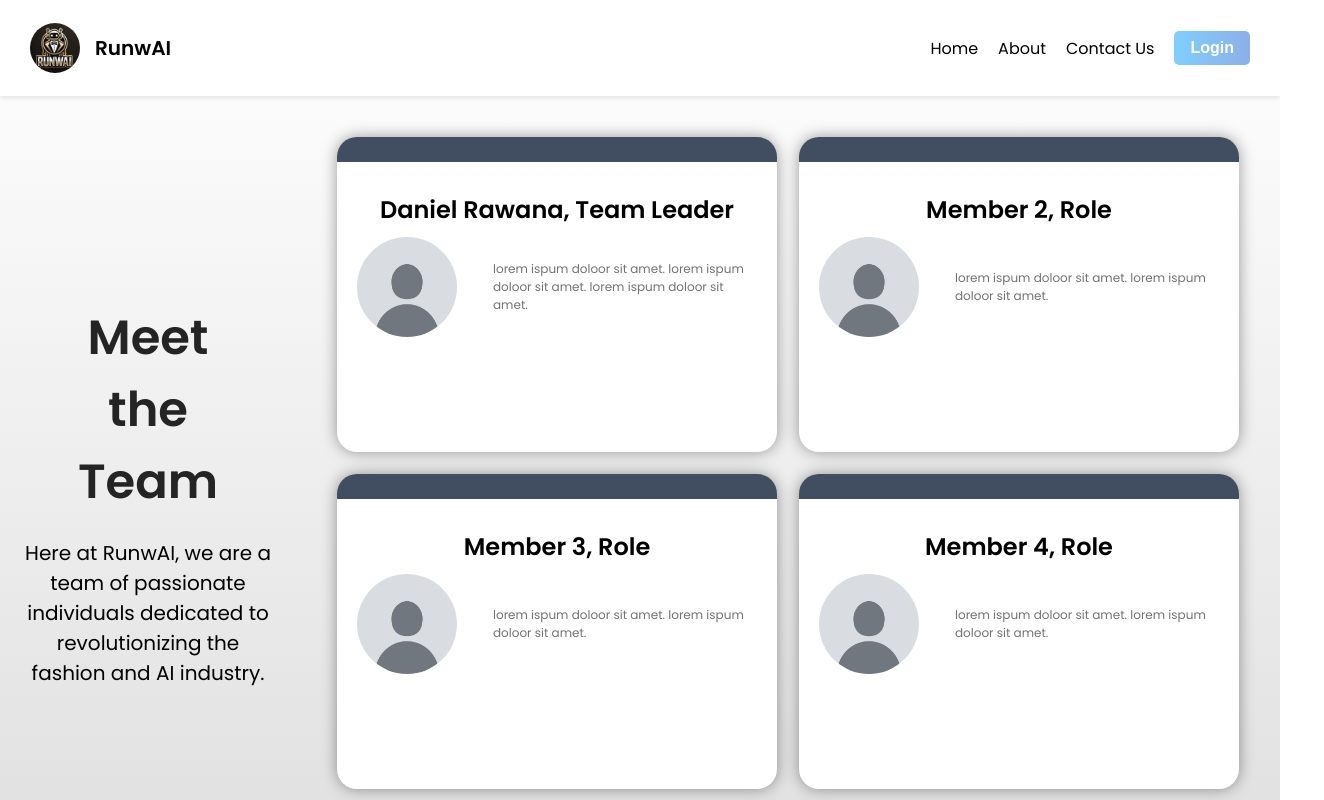
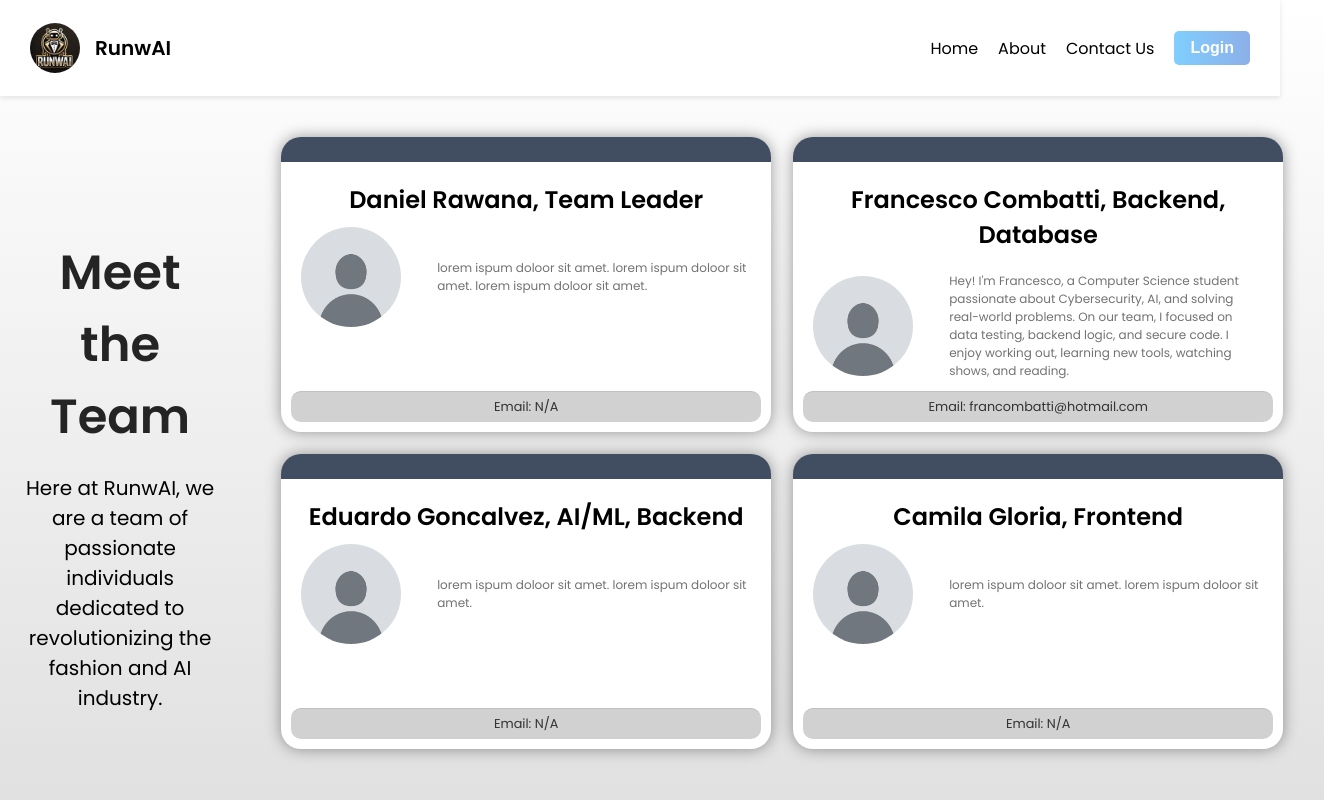
Before and after one commit to daniel-rawana/outfit-ai, a React (Create React App) app in the folder frontend/: page /contact in a window 1280 px wide. Shown: the top 800 px of the page, 1324 px wide, since content can reach past the window. Built offline with nearby package versions, Linux system fonts and the light colour scheme.

Commit message:
Updated Contact us to handle emails and personal avatars

```diff
--- a/frontend/src/contact-us.js
+++ b/frontend/src/contact-us.js
@@ -1,7 +1,6 @@
 import React, { useState } from "react";
 import "./styling/contact-us.css";
-import Navbar from "./navbar"; // Ensure Navbar is imported correctly
-import placeholderImg from "./assets/placeholder.jpg"; // Placeholder image path
+import placeholderImg from "./assets/placeholder.jpg"; // Placeholder image path'
 
 const teamMembers = [
    {
@@ -10,107 +9,118 @@ const teamMembers = [
     role: "Team Leader",
     blurb:
       "lorem ispum doloor sit amet. lorem ispum doloor sit amet. lorem ispum doloor sit amet.",
-    img: placeholderImg,
+    img: "daniel.jpg",
+    email: "",
   },
   {
     id: 2,
-    name: "Member 2",
-    role: "Role",
-    blurb: "lorem ispum doloor sit amet. lorem ispum doloor sit amet.",
-    img: placeholderImg,
+    name: "Francesco Combatti",
+    role: "Backend, Database",
+    blurb: "Hey! I'm Francesco, a Computer Science student passionate about Cybersecurity, AI, and solving real-world problems. On our team, I focused on data testing, backend logic, and secure code. I enjoy working out, learning new tools, watching shows, and reading.",
+    img: "francesco.jpg",
+    email: "francombatti@hotmail.com"
   },
   {
     id: 3,
-    name: "Member 3",
-    role: "Role",
+    name: "Eduardo Goncalvez",
+    role: "AI/ML, Backend",
     blurb: "lorem ispum doloor sit amet. lorem ispum doloor sit amet.",
     img: placeholderImg,
   },
   {
     id: 4,
-    name: "Member 4",
-    role: "Role",
+    name: "Camila Gloria",
+    role: "Frontend",
     blurb: "lorem ispum doloor sit amet. lorem ispum doloor sit amet.",
     img: placeholderImg,
   },
   {
     id: 5,
-    name: "Member 5",
-    role: "Role",
+    name: "Christopher Belizaire",
+    role: "Frontend, Database",
     blurb: "lorem ispum doloor sit amet.",
     img: placeholderImg,
   },
   {
     id: 6,
-    name: "Member 6",
-    role: "Role",
+    name: "Kevon Williams",
+    role: "Backend",
     blurb: "lorem ispum doloor sit amet.",
     img: placeholderImg,
   },
   {
     id: 7,
-    name: "Member 7",
-    role: "Role",
+    name: "Miles Weatherspoon",
+    role: "Project Support",
     blurb: "lorem ispum doloor sit amet.",
     img: placeholderImg,
   },
   {
     id: 8,
-    name: "Member 8",
-    role: "Role",
+    name: "Alec Borque",
+    role: "AI/ML, Backend",
     blurb: "lorem ispum doloor sit amet.",
     img: placeholderImg,
   },
   {
     id: 9,
-    name: "Member 9",
-    role: "Role",
+    name: "Alessandra Uribe",
+    role: "Fashion SME, Backend, Database",
     blurb: "lorem ispum doloor sit amet.",
     img: placeholderImg,
   },
   {
     id: 10,
-    name: "Member 10",
-    role: "Role",
+    name: "Laisha Brez",
+    role: "Frontend",
     blurb: "lorem ispum doloor sit amet.",
     img: placeholderImg,
   },
   {
     id: 11,
-    name: "Member 11",
-    role: "Role",
+    name: "Nathan Chen",
+    role: "AI/ML, Backend",
     blurb: "lorem ispum doloor sit amet.",
     img: placeholderImg,
   },
   {
     id: 12,
-    name: "Member 12",
-    role: "Role",
+    name: "Abhiram Bhogi",
+    role: "AI/ML, Backend",
     blurb: "lorem ispum doloor sit amet.",
     img: placeholderImg,
   },
   {
     id: 13,
-    name: "Member 13",
-    role: "Role",
+    name: "Tyler Coy",
+    role: "AI/ML",
     blurb: "lorem ispum doloor sit amet.",
     img: placeholderImg,
   },
   {
     id: 14,
-    name: "Member 14",
-    role: "Role",
+    name: "Ruben Perez",
+    role: "AI/ML",
     blurb: "lorem ispum doloor sit amet.",
     img: placeholderImg,
   },
   {
     id: 15,
-    name: "Member 15",
-    role: "Role",
+    name: "Jayden Krishna",
+    role: "Frontend",
     blurb: "lorem ispum doloor sit amet.",
     img: placeholderImg,
   },
 ];
+
+const getHeadshot = (imgName) => {
+  try{
+    return require(`./assets/${imgName}.jpg`);
+  }catch(err){
+    return placeholderImg;
+  }
+
+}
 
 const TeamSlider = () => {
   const [currentIndex, setCurrentIndex] = useState(0);
@@ -146,8 +156,11 @@ const TeamSlider = () => {
                 <div className="member">
                   <h2 id="member-info-text">{member.name}, {member.role}</h2>
                   <div className="blurb">
-                    <img src={member.img} alt={member.name} />
+                    <img src={getHeadshot(member.img)} alt={member.name} />
                     <p id='blurb-text'>{member.blurb}</p>
+                  </div>
+                  <div className="email-section">
+                    Email: {member.email || "N/A"}
                   </div>
                 </div>
               </td>
--- a/frontend/src/styling/contact-us.css
+++ b/frontend/src/styling/contact-us.css
@@ -44,12 +44,12 @@ td {
 }
 
 .member {
-    width: 400px;
+    width: 450px;
     height: 250px;
     display: flex;
     flex-direction: column;
     align-items: center;
-    padding: 20px;
+    padding: 10px 20px;
     border-top: 25px solid rgb(65, 78, 97);
     border-radius: 20px;
     background-color: rgb(255, 255, 255);
@@ -101,6 +101,19 @@ div{
     display: block;
 }
 
+.email-section {
+    width: 100%;
+    background-color: #d1d1d1;
+    color: #333;
+    font-size: 0.8rem;
+    padding: 6px 10px;
+    border-top: 1px solid #c0c0c0;
+    margin-top: auto;
+    text-align: center;
+    border-radius: 10px;
+}
+
+
 .member:hover {
     transform: scale(1.05);
 }
```
